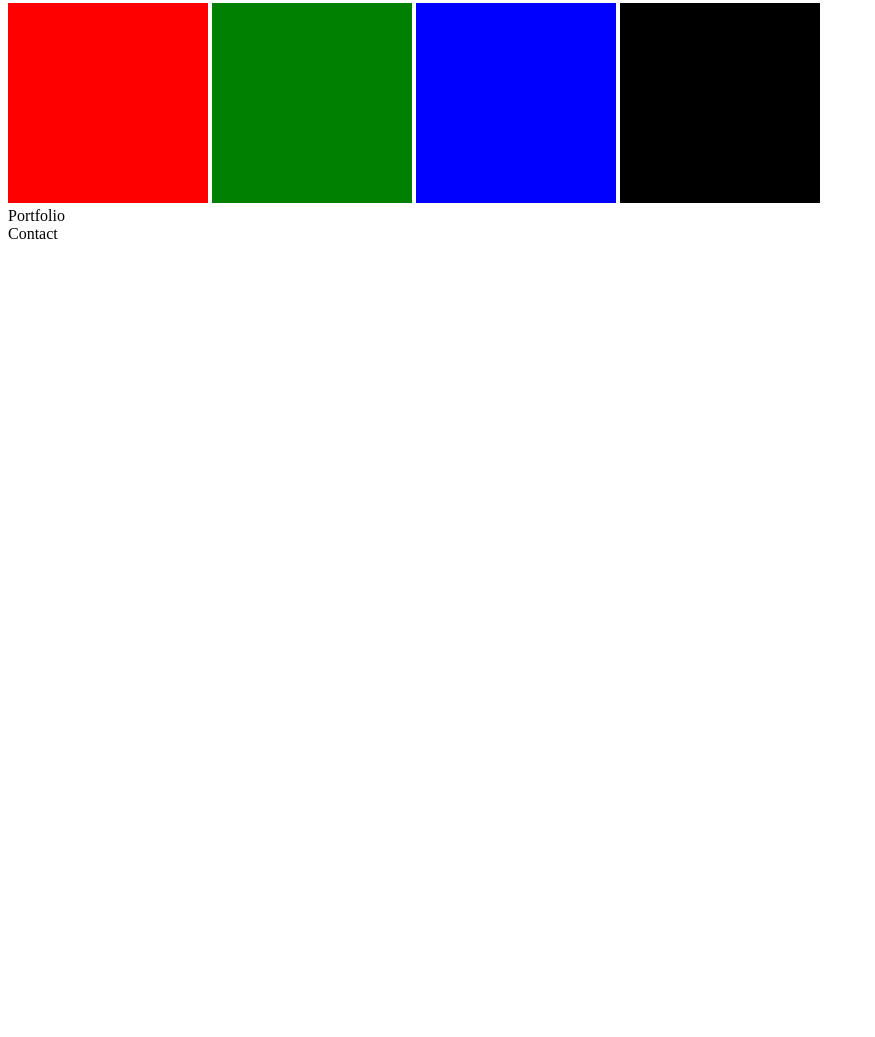
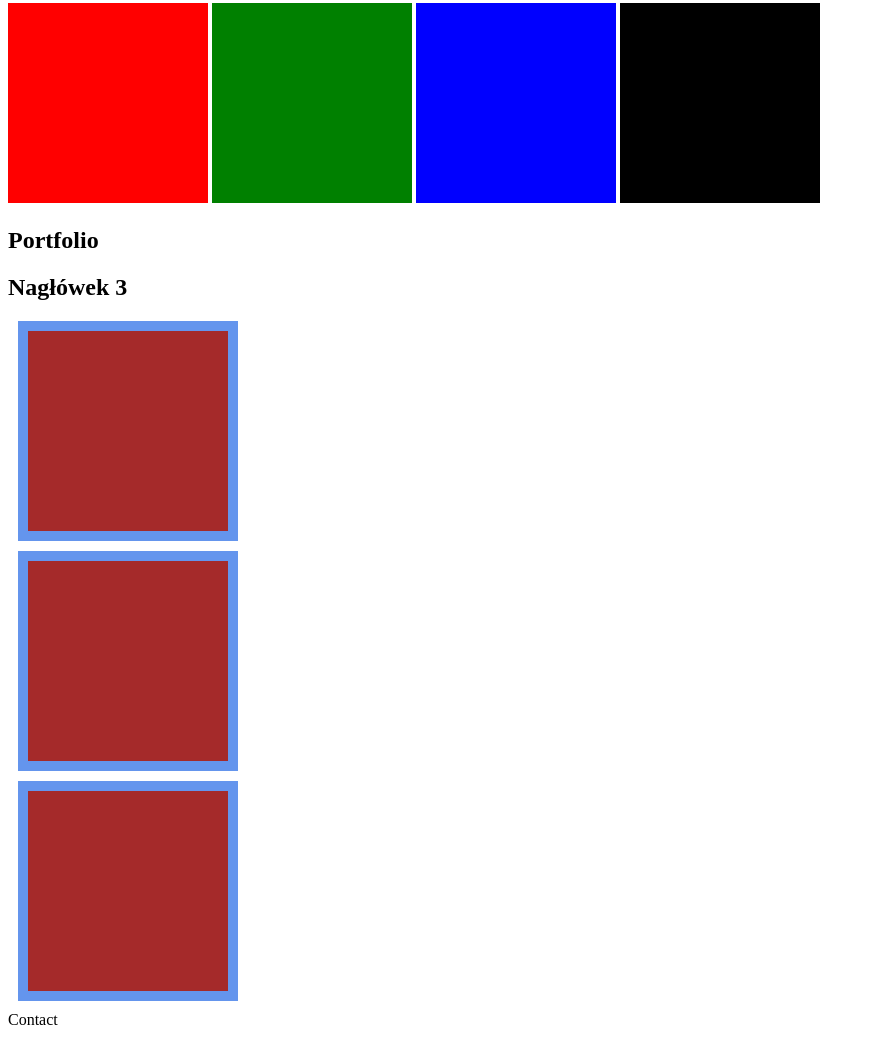
Before and after one commit to Rafal2707/prosta-strona, a plain HTML site: page index.html in a window 1280 px wide. Shown: the part 348-1385 px from the top of the page, without its empty margins (0-875 px from the left). Before the commit the page ends 800 px from the top, so only its background shows below. Drawn offline with Linux system fonts and the light colour scheme.

Commit message:
Czwarta sekcja

```diff
--- a/index.html
+++ b/index.html
@@ -29,7 +29,11 @@
   <div class=divd></div>
 
 </section>
-  <section id="portfolio">Portfolio</section>
+  <section id="portfolio"><h1>Portfolio</h1>
+  <h2>Nagłówek 3</h2></section>
+  <div class="div-the-same"></div>
+  <div class="div-the-same"></div>
+  <div class="div-the-same"></div>
   <section id="contact">Contact</section>
 </body>
 </html>
--- a/style.css
+++ b/style.css
@@ -45,3 +45,12 @@
   background-color: black;
   display: inline-table;
 }
+
+div.div-the-same {
+  height: 200px;
+  width: 200px;
+  background-color: brown;
+  margin: 10px;
+  border: solid cornflowerblue;
+  border-width: 10px;
+}
```
